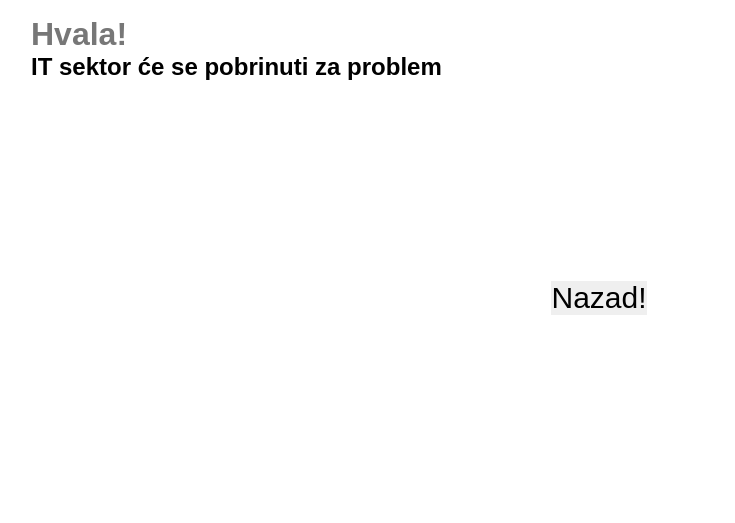
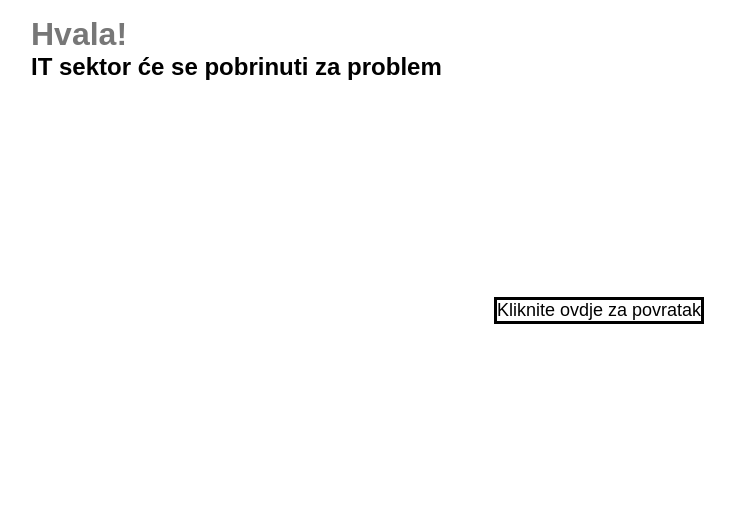
Before and after one commit to MarkoCuk54/Ticket-System, a Flask app: template templates/success.html in a window 1280 px wide. Shown: the top 523 px of the page, without its empty margins (41-776 px from the left). Run offline with Flask 2, Linux system fonts and the light colour scheme; the template is opened without the code that fills it, so the values that code supplies are empty; some web fonts are replaced.

Commit message:
change back bottom

```diff
--- a/static/style.css
+++ b/static/style.css
@@ -1,24 +1,4 @@
 /* Font */
-
-@font-face {
-  font-family: Poppins-Regular;
-  src: url("../fonts/poppins/Poppins-Regular.ttf");
-}
-
-@font-face {
-  font-family: Poppins-Medium;
-  src: url("../fonts/poppins/Poppins-Medium.ttf");
-}
-
-@font-face {
-  font-family: Poppins-Bold;
-  src: url("../fonts/poppins/Poppins-Bold.ttf");
-}
-
-@font-face {
-  font-family: Poppins-SemiBold;
-  src: url("../fonts/poppins/Poppins-SemiBold.ttf");
-}
 
 * {
   box-sizing: border-box;
@@ -655,3 +635,8 @@ textarea.input100 {
 .fa option {
   font-weight: 900;
 }
+
+#nazad {
+  font-size: large;
+  border-style: solid;
+}
--- a/templates/index.html
+++ b/templates/index.html
@@ -5,6 +5,11 @@
     <meta name="viewport" content="width=device-width, initial-scale=1.0" />
     <meta http-equiv="X-UA-Compatible" content="ie=edge" />
     <link rel="stylesheet" href="../static/style.css" />
+    <link
+      rel="shortcut icon"
+      href="../static/favicon.ico"
+      type="image/x-icon"
+    />
     <title>Emerus Ticket System</title>
   </head>
   <body>
--- a/templates/success.html
+++ b/templates/success.html
@@ -12,10 +12,8 @@
       <h1>Hvala!</h1>
       <h2>IT sektor će se pobrinuti za problem</h2>
     </div>
-    <form id="nazad" action="/">
-      <button>
-        <input style="font-size: 30px" type="button" value="Nazad!" />
-      </button>
+    <form style="text-align: center" action="/">
+      <button id="nazad">Kliknite ovdje za povratak</button>
     </form>
   </body>
 </html>
```
Also changed, not shown: static/favicon.ico (added).
